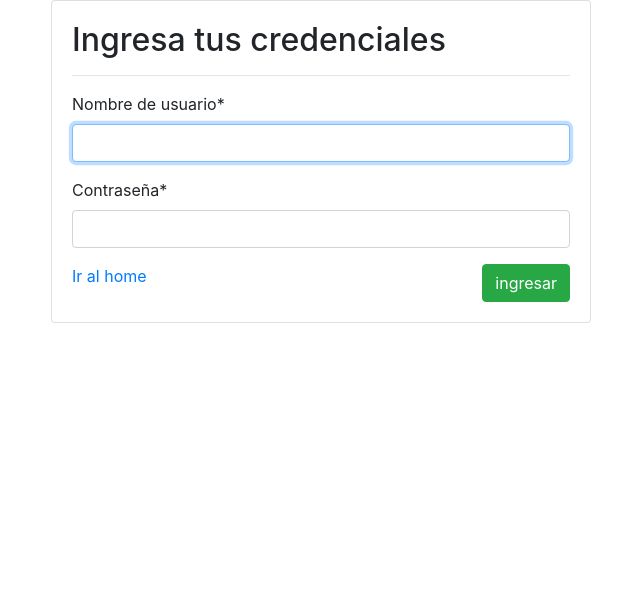
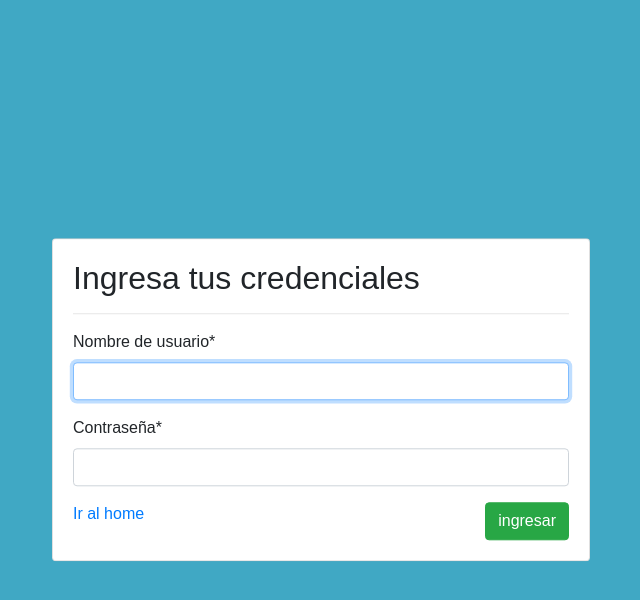
Before and after one commit to manuguevara/MI-CAR-Django, a Django app: page /accounts/login/ in a window 1280 px wide. Shown: the top 600 px of the page, without its empty margins (319-959 px from the left). Run offline with Django 3.2, Linux system fonts and the light colour scheme; some libraries are stand-ins or nearby versions.

Commit message:
Se arreglaron pequeños detalles

```diff
--- a/web/admin.py
+++ b/web/admin.py
@@ -12,6 +12,11 @@ class MisionVisionAdmin(admin.ModelAdmin):
     search_fields = ["texto1", "texto2", "imagen", "mision", "vision"]
     list_per_page = 10
 
+class InsumoAdmin(admin.ModelAdmin):
+    list_display = ["nombre","precio","imagen","descripcion","stock"]
+    search_fields = ["nombre","precio","imagen","descripcion","stock"]
+    list_per_page = 10
+
 admin.site.register(Slider, ImagenAdmin)
 admin.site.register(Galeria, ImagenAdmin)
 admin.site.register(MisionVision, MisionVisionAdmin)
--- a/web/forms.py
+++ b/web/forms.py
@@ -3,7 +3,7 @@ from .models import Insumo
 from django.contrib.auth.forms import UserCreationForm
 from django.contrib.auth.models import User
 from django.forms import ValidationError
-from .validators import OnlyLetters,UniqueUpperLower
+from .validators import OnlyLetters
 
 
 class CustomUserCreationForm(UserCreationForm):
@@ -23,8 +23,9 @@ class CustomUserCreationForm(UserCreationForm):
     pass
 
 class InsumoForm(forms.ModelForm):
-    nombre=forms.CharField(validators=[UniqueUpperLower()])
+    nombre = forms.CharField()
     imagen = forms.ImageField(required=False)
+    descripcion = forms.CharField(required=False, min_length=3,max_length=200,widget=forms.Textarea)
     class Meta:
         model = Insumo
         fields = '__all__'
--- /dev/null
+++ b/web/static/web/css/login_register.css
@@ -0,0 +1,21 @@
+*{
+    margin: 0;
+    padding: 0;
+    font-family: 'Quicksand', sans-serif;
+}
+label.error{
+    color: darkred;
+}
+body{
+    background-color: #40a8c4;
+    overflow-x: hidden;
+}
+#div-login{
+    display:block;
+    border-radius: 5px;
+    padding: 17px;
+    position: absolute;
+    top: 50%;
+    left: 50%;
+    transform: translate(-50%,-50%);
+}
--- a/web/templates/registration/login.html
+++ b/web/templates/registration/login.html
@@ -4,12 +4,13 @@
     <meta charset="UTF-8">
     <meta name="viewport" content="width=device-width, initial-scale=1.0">
     <link rel="stylesheet" href="https://cdn.jsdelivr.net/npm/bootstrap@4.5.3/dist/css/bootstrap.min.css" integrity="sha384-TX8t27EcRE3e/ihU7zmQxVncDAy5uIKz4rEkgIXeMed4M0jlfIDPvg6uqKI2xXr2" crossorigin="anonymous">
-
+    {% load static %}
+    <link rel="stylesheet" href="{% static 'web/css/login_register.css' %}">
     <title>Ingreso al sistema</title>
 </head>
 <body>
     {% load crispy_forms_tags %}
-    <div class ="container">
+    <div class ="container" id="div-login">
         <div class="row">
             <div class="col-12 col-md-6 offset-md-3">
                 <div class="card">
@@ -28,5 +29,6 @@
             </div>
         </div>
     </div>
+
 </body>
 </html>
--- a/web/templates/registration/registro.html
+++ b/web/templates/registration/registro.html
@@ -4,7 +4,8 @@
     <meta charset="UTF-8">
     <meta name="viewport" content="width=device-width, initial-scale=1.0">
     <link rel="stylesheet" href="https://cdn.jsdelivr.net/npm/bootstrap@4.5.3/dist/css/bootstrap.min.css" integrity="sha384-TX8t27EcRE3e/ihU7zmQxVncDAy5uIKz4rEkgIXeMed4M0jlfIDPvg6uqKI2xXr2" crossorigin="anonymous">
-
+    {% load static %}
+    <link rel="stylesheet" href="{% static 'web/css/login_register.css' %}">
     <title>Registro de usuario</title>
 </head>
 <body>
--- a/web/templates/web/base.html
+++ b/web/templates/web/base.html
@@ -94,7 +94,7 @@
                 <a class="enlace" href="{% url 'home' %}">Inicio</a>
                 <a class="enlace" href="{% url 'galeria' %}">Galeria</a>
                 {% if user.is_authenticated %}
-                    <a href="{% url 'listar_insumos' %}">Insumos</a>
+                    <a class="enlace" href="{% url 'listar_insumos' %}">Insumos</a>
                 {% endif %}
                 <a class="enlace" href="{% url 'misionvision' %}">Misión y visión</a>
                 <a class="enlace" href="{% url 'registro' %}">Regístrate</a>
--- a/web/templates/web/insumos/modificar.html
+++ b/web/templates/web/insumos/modificar.html
@@ -16,7 +16,9 @@ Modificar Insumo
                 {% csrf_token %}
                 {{ form | crispy }}
                 <div class="d-flex justify-content-end">
-                    <input type="reset" value="Cancelar" class="btn btn-secondary ">
+                    <a class="btn btn-secondary" href="{% url 'listar_insumos' %}" role="button">Volver a Insumos</a>
+                    &nbsp;
+                    <input type="reset" value="Deshacer" class="btn btn-danger ">
                     &nbsp;
                     <input type="submit" value="Modificar" class="btn btn-primary ">
                 </div>
```
Also changed, not shown: web/validators.py (+0 -9 lines), db.sqlite3, media/Galeria/главная-5-1000x550.jpg (added), media/Sliders/главная-5-1000x550.jpg (added).
